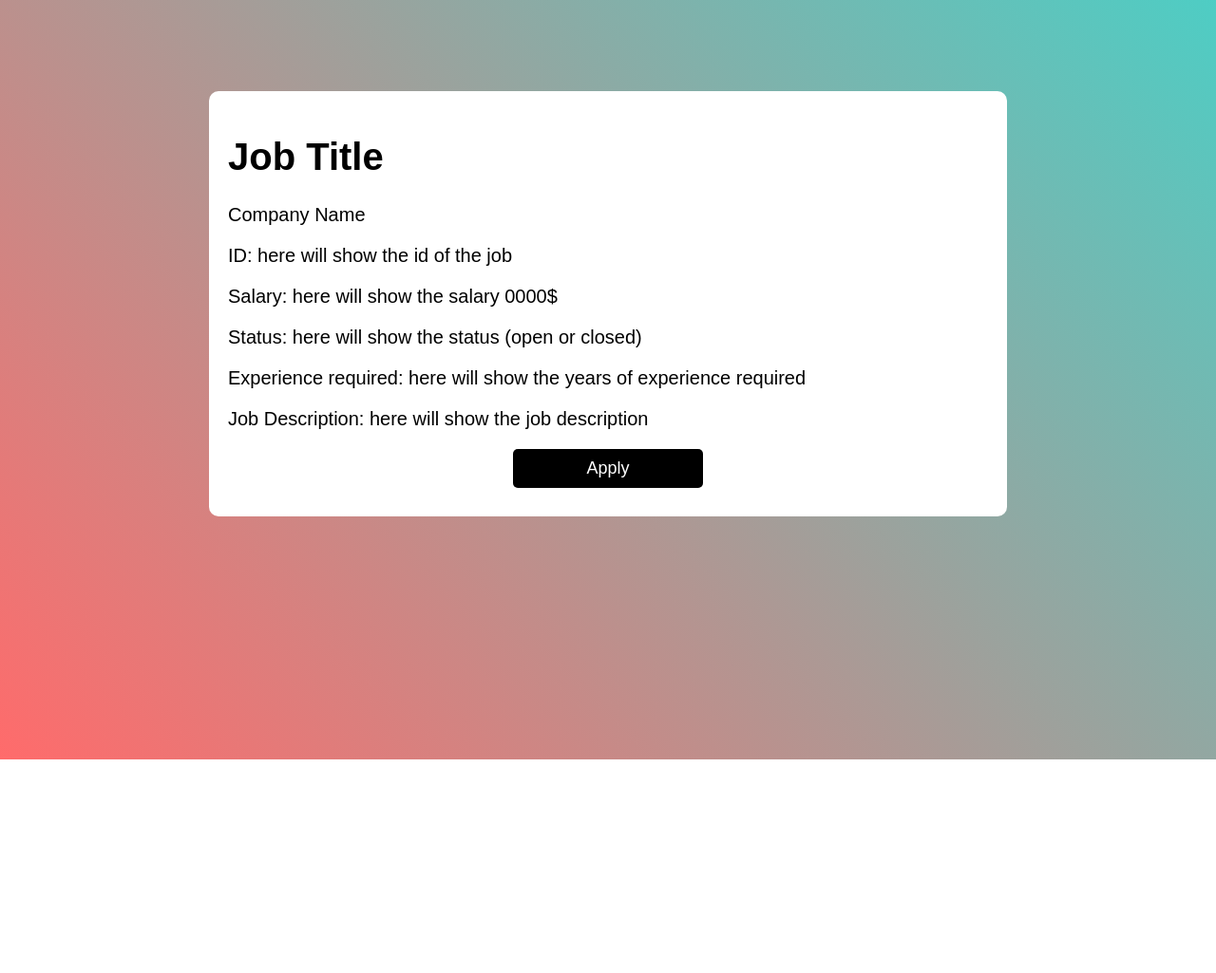
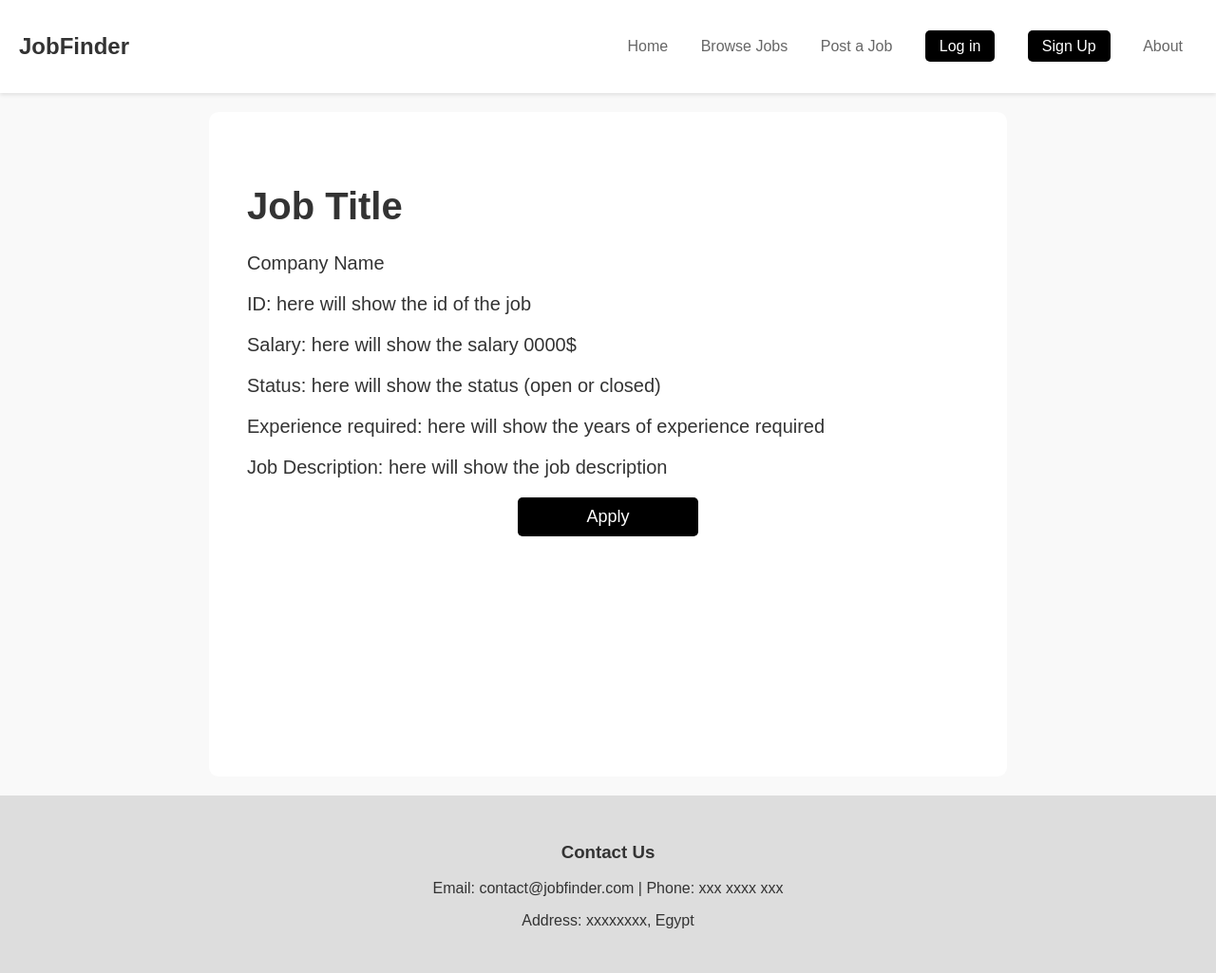
Before and after one commit to iialix/Shoghlana, a plain HTML site: page job_details.html in a window 1280 px wide. Shown: the whole page at 95% size. Before the commit the page ends 800 px from the top, so only its background shows below. Drawn offline with Linux system fonts and the light colour scheme.

Commit message:
added my files

```diff
--- a/CSS/LogIn_page_style.css
+++ b/CSS/LogIn_page_style.css
@@ -76,7 +76,7 @@ body{
     cursor: pointer;
     color: #ffffff;
 
-    transition: 1s;
+    transition: 0.3s;
 }
 .login-part .Register-login{
     font-size: 16px;
--- a/CSS/add_job.css
+++ b/CSS/add_job.css
@@ -1,16 +1,13 @@
 body{
-    background-color: #f2f2f2;
     font-family: Arial, sans-serif;
     margin: 0;
     padding: 0;
-    background: linear-gradient(45deg, #ff6b6b, #4ecdc4);
-    height: 100vh;
 }
 
 .container {
     display: flex;
     justify-content: center; /* centers the inner content horizontally */
-    align-items: center;
+    align-items: flex-start; /* aligns the inner content to the top */
     margin: 0 20% 0 20%;
     height: 100%;
 }
@@ -18,7 +15,6 @@ body{
     width: 100%;
     padding: 40px;
     background-color: white;
-    box-shadow: 0 0 10px rgba(0, 0, 0, 0.1);
     border-radius: 10px;
 }
 form input
--- a/CSS/home.css
+++ b/CSS/home.css
@@ -25,9 +25,10 @@ body {
 .nav-links a:hover {
   color: black;
   text-decoration: underline;
+
 }
 
-.sign {
+.navbar .sign {
   background-color: rgb(0, 0, 0);
   color: white;
   padding: 8px 15px;
@@ -39,6 +40,9 @@ body {
 .sign:hover {
   background-color: #828181;
   color: #ffd700;
+  text-decoration: none;
+  cursor: pointer;
+
 }
 
 .hero {
--- a/CSS/job_details.css
+++ b/CSS/job_details.css
@@ -3,7 +3,6 @@ body {
     font-family: Arial, sans-serif;
     margin: 0;
     padding: 0;
-    background: linear-gradient(45deg, #ff6b6b, #4ecdc4);
     height: 100vh; /* full height of the viewport */
 }
 
@@ -11,8 +10,13 @@ body {
 .container {
     display: flex;
     justify-content: center; /* centers the inner content horizontally */
-    align-items: center;     /* centers the inner content vertically (if there's enough height) */
+    align-items: flex-start;     /* centers the inner content vertically (if there's enough height) */
     min-height: 80vh;        /* optional: gives enough vertical space for centering effect */
+    transition: all 0.5s ease;
+    border-radius: 10px;
+    margin: 0 20% 0 20%;
+    padding: 40px;
+    background-color: white;
 }
 /* Optional: style the job details block */
 .job_details {
@@ -26,7 +30,7 @@ body {
 }
 
 /* Optional: enhance hover effect */
-.job_details:hover {
+.container:hover {
     box-shadow: 0 0 40px rgba(0, 0, 0, 0.4);
 }
 
@@ -40,13 +44,15 @@ body {
 
 .job_details div{
     display: flex;
+    height: 100%;
+    width: 100%;
     justify-content: center;
-    align-items: center;
     margin: 10px 0;
     font-size: 20px;
 }
-.job_details .apply_button {
+.container .apply_button {
     background-color: black;
+    align-self: flex-end;
     color: white;
     padding: 10px 20px;
     border: none;
@@ -60,12 +66,12 @@ body {
 
 }
 
-.job_details .apply_button:hover {
+.container .apply_button:hover {
     background-color: #494949;
     width: 100%;
 
 }
 
-.job_details .apply_button:active {
+.container .apply_button:active {
     background-color: #bbbbbb;
 }
--- a/job_details.html
+++ b/job_details.html
@@ -5,8 +5,21 @@
     <meta name="viewport" content="width=device-width, initial-scale=1.0">
     <title>jobfinder</title>
     <link rel="stylesheet" href="css/job_details.css">
+    <link rel="stylesheet" href="css/home.css">
+
 </head>
 <body>
+    <nav class="navbar">
+        <h1>JobFinder</h1>
+        <div class="nav-links">
+          <a href="home.html">Home</a>
+          <a href="#">Browse Jobs</a>
+          <a href="#">Post a Job</a>
+          <a href="Login_page.html" class="sign">Log in</a>
+          <a href="RegisterPage.html" class="sign">Sign Up</a>
+          <a href="about.html" >About</a>
+        </div>
+      </nav>
     <div class="container">
         <div class="job_details">
             <h1 class="job_title">Job Title</h1>
@@ -17,10 +30,16 @@
             <p class="job_experience">Experience required: here will show the years of experience required</p>
             <p class="job_description">Job Description: here will show the job description</p>
             <div>
-            <button class="apply_button">Apply</button>
+                <button class="apply_button">Apply</button>
             </div>
         </div>
+        <br>
 
     </div>
+    <section class="footer">
+        <h3>Contact Us</h3>
+        <p>Email: contact@jobfinder.com | Phone: xxx xxxx xxx</p>
+        <p>Address: xxxxxxxx, Egypt</p>
+      </section>
 </body>
 </html>
```
Also changed, not shown: add_job.html (+18 -0 lines), home.html (+2 -2 lines), index.html (+18 -0 lines).
